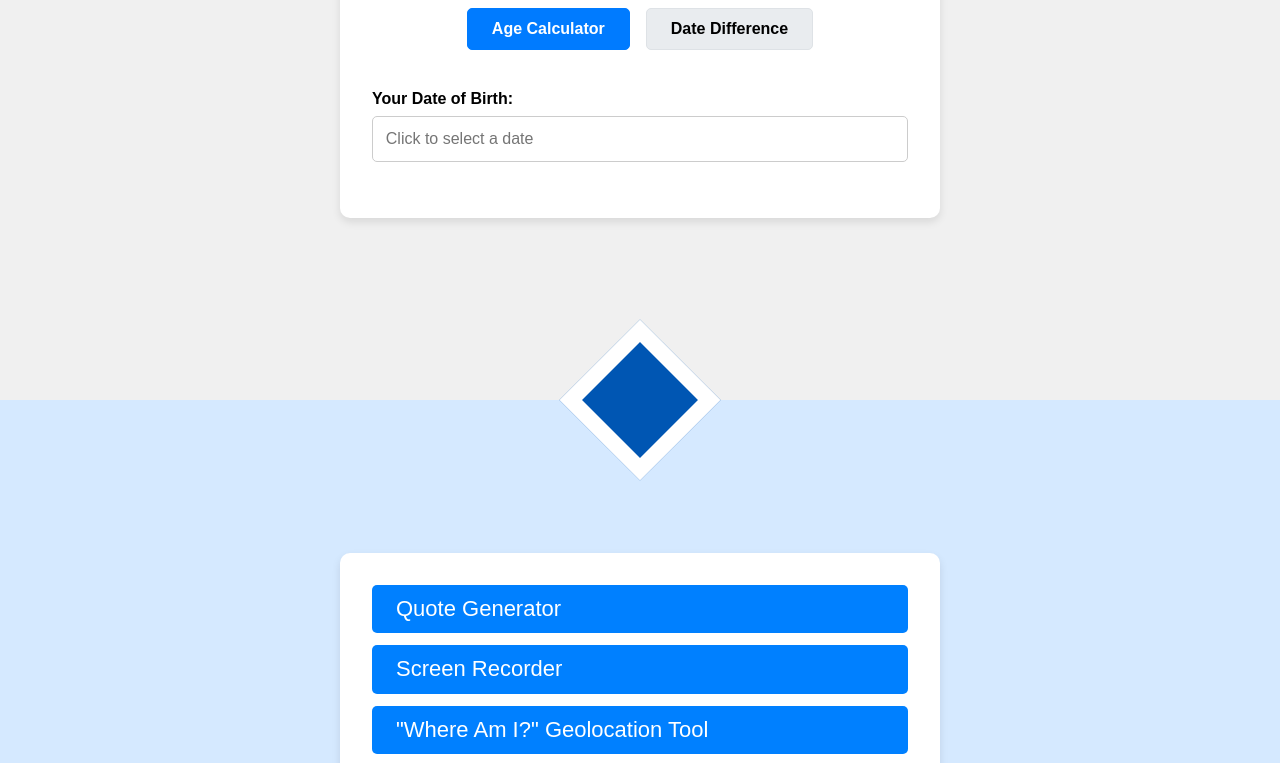
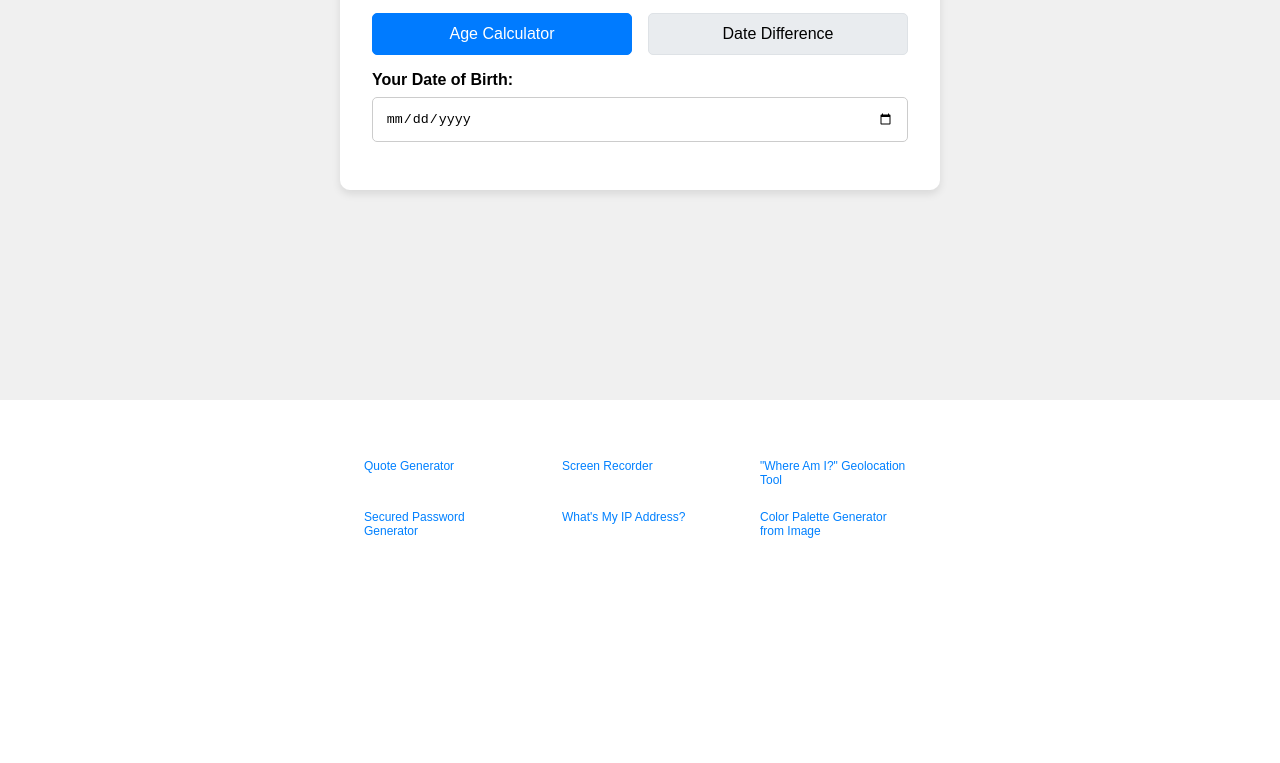
Before and after one commit to sumitkarn12/age-and-date-diff-calculator, a plain HTML site: page index.html in a window 1280 px wide. Shown: the part 320-1083 px from the top of the page. After the commit the page ends 917 px from the top, so only its background shows below. Drawn offline with nearby package versions, Linux system fonts and the light colour scheme.

Commit message:
Code overhauled and native date picked used

```diff
--- a/index.html
+++ b/index.html
@@ -6,21 +6,19 @@
 	<meta name="viewport" content="width=device-width, initial-scale=1.0" />
 	<title>Age & Date Difference Calculator</title>
 
-    <link rel="stylesheet" href="https://cdn.jsdelivr.net/npm/flatpickr/dist/flatpickr.min.css" />
-
-    <link rel="stylesheet" href="/style.css" />
+	<link rel="stylesheet" href="style.css" />
 </head>
 
 <body>
 
-    <div class="container center">
+	<div class="container">
 		<div class="calculator-container">
 			<h1>Age & Date Difference Calculator</h1>
 			<p>Choose a mode to get started.</p>
 
 			<div class="mode-selector">
 				<label>
-                    <input type="radio" name="mode" value="age" checked />
+          <input type="radio" name="mode" value="age" checked/>
           <span>Age Calculator</span>
         </label>
 				<label>
@@ -33,20 +31,18 @@
 				<div id="age-mode" class="mode-content">
 					<div class="input-group">
 						<label for="dob-input">Your Date of Birth:</label>
-                        <input type="text" id="dob-input" placeholder="Click to select a date" />
+						<input type="date" id="dob-input" placeholder="Click to select a date" />
           </div>
         </div>
 
         <div id="difference-mode" class="mode-content" style="display: none;">
-                    <div class="mode-content-inline">
           <div class="input-group">
             <label for="from-date-input">Start Date:</label>
-                            <input type="text" id="from-date-input" placeholder="Click to select a date" />
+            <input type="date" id="from-date-input" placeholder="Click to select a date" />
           </div>
           <div class="input-group">
             <label for="to-date-input">End Date:</label>
-                            <input type="text" id="to-date-input" placeholder="Click to select a date" />
-                        </div>
+            <input type="date" id="to-date-input" placeholder="Click to select a date" />
           </div>
         </div>
       </div>
@@ -63,12 +59,8 @@
     </div>
   </div>
 
-    <div class="center">
-        <div class="diamond"></div>
-    </div>
-
-    <div class="container center link-wrapper">
-        <div class="links block-link">
+<div class="links-wrapper">
+	<div class="links">
 		<a href="#">Quote Generator</a>
 		<a href="#">Screen Recorder</a>
 		<a href="#">"Where Am I?" Geolocation Tool</a>
@@ -80,7 +72,6 @@
 
   <script src="https://unpkg.com/dayjs@1.10.4/dayjs.min.js"></script>
   <script src="https://unpkg.com/dayjs@1.10.4/plugin/advancedFormat.js"></script>
-    <script src="https://cdn.jsdelivr.net/npm/flatpickr"></script>
   <script src="/script.js"></script>
 </body>
 
--- a/script.js
+++ b/script.js
@@ -20,51 +20,35 @@ const monthsText = document.getElementById('months-text');
 const daysSpan = document.getElementById('days-span');
 const daysText = document.getElementById('days-text');
 
-// Initialize Flatpickr for the single date input (Age Mode)
-flatpickr(dobInput, {
-    dateFormat: "Y-m-d",
-    maxDate: "today",
-    onChange: function (selectedDates, dateStr) {
-        if (dateStr) {
-            calculateAge(dateStr);
-        }
+dobInput.setAttribute("max", dayjs(new Date()).format("YYYY-MM-DD"));
+dobInput.addEventListener( "change", e => {
+  e.preventDefault();
+  calculateAge( e.target.value );
+});
+
+fromDateInput.addEventListener("change", e => {
+  e.preventDefault();
+  toDateInput.setAttribute( "min", dayjs( e.target.value ).format( "YYYY-MM-DD" ) );
+  if( toDateInput.value ) {
+    calculateDateDifference( fromDateInput.value, toDateInput.value );
   }
 });
-
-// Initialize Flatpickr for the two date inputs (Difference Mode)
-flatpickr(fromDateInput, {
-    dateFormat: "Y-m-d",
-    maxDate: "today",
-    onChange: function (selectedDates, dateStr) {
-        if (dateStr && toDateInput.value) {
-            calculateDateDifference(dateStr, toDateInput.value);
-        } else {
-            hideResult();
-        }
-    }
-});
-
-flatpickr(toDateInput, {
-    dateFormat: "Y-m-d",
-    maxDate: "today",
-    onChange: function (selectedDates, dateStr) {
-        if (dateStr && fromDateInput.value) {
-            calculateDateDifference(fromDateInput.value, dateStr);
-        } else {
-            hideResult();
-        }
+toDateInput.addEventListener( "change", e => {
+  e.preventDefault();
+  if (fromDateInput.value) {
+    calculateDateDifference(fromDateInput.value, toDateInput.value);
   }
 });
 
 // Function to update the UI based on the selected mode
 function switchMode(mode) {
   if (mode === 'age') {
-        ageModeDiv.style.display = 'block';
+    ageModeDiv.style.display = 'flex';
     differenceModeDiv.style.display = 'none';
     hideResult();
   } else {
     ageModeDiv.style.display = 'none';
-        differenceModeDiv.style.display = 'block';
+    differenceModeDiv.style.display = 'flex';
     hideResult();
   }
 }
--- a/style.css
+++ b/style.css
@@ -2,71 +2,78 @@ body {
   font-family: Arial, sans-serif;
   margin: 0;
   padding: 0;
+  box-sizing: border-box;
 }
 
-.center {
+.container {
+  background-color: #f0f0f0;
+  transition: background-color 0.3s ease;
+}
+
+.calculator-container {
+  background-color: #fff;
+  padding: 2rem;
+  transition: all 0.3s ease;
+}
+
+/* Desktop and Tablet Styles */
+@media (min-width: 768px) {
+  .container {
+    min-height: 90vh;
     display: flex;
     justify-content: center;
     align-items: center;
   }
 
-.container {
-    min-height: 90vh;
-    margin: 0;
-    background-color: #f0f0f0;
-    transition: background-color 0.3s ease;
-}
-
-.calculator-container,
-.links {
+  .calculator-container {
     background-color: #fff;
     padding: 2rem;
-    border-radius: 0;
-    box-shadow: none;
     text-align: center;
-    width: 100%;
-    min-height: 100vh;
     box-sizing: border-box;
     transition: all 0.3s ease;
-}
-
-.container.link-wrapper {
-    background-color: #d5e9ff;
-}
-
-.links.block-link {
-    display: flex;
-    flex-direction: column;
-    gap: 12px;
-}
-
-.links a {
-    cursor: pointer;
-    background-color: #0080ff;
-    color: #fff;
-    font-size: 22px;
-    padding: 0.7rem 1.5rem;
-    text-align: left;
-    border-radius: 5px;
-    text-decoration: none;
-    transition: background-color 0.2s ease, transform 0.2s ease;
-}
-
-/* Desktop and Tablet Styles */
-@media (min-width: 768px) {
-
-    .calculator-container,
-    .links {
     width: 90%;
     max-width: 600px;
     min-height: auto;
     border-radius: 10px;
     box-shadow: 0 4px 8px rgba(0, 0, 0, 0.1);
   }
+
+  .links a {
+    width: 25%!important;
+  }
+}
+
+.links-wrapper {
+  display: flex;
+  align-items: center;
+  justify-content: center;
+}
+.links {
+  display: flex;
+  flex-wrap: wrap;
+  padding: 3rem;
+  width: 90%;
+  max-width: 600px;
+}
+.links a {
+  cursor: pointer;
+  color: #0080ff;
+  padding: 0.7rem 1.5rem;
+  text-align: left;
+  border-radius: 5px;
+  text-decoration: none;
+  font-size: 12px;
+  width: 100%;
+  transition: all 0.2s ease;
+}
+.links a:hover {
+  background-color: #0080ff;
+  color: #fff;
 }
 
 h1 {
   color: #333;
+  font-size: 22px;
 }
 
 p {
@@ -78,18 +85,23 @@ p {
   display: flex;
   justify-content: center;
   gap: 1rem;
-    margin-bottom: 2rem;
+  margin-bottom: 1rem;
+}
+.mode-selector label {
+  width: 100%;
 }
 
 .mode-selector span {
-    display: inline-block;
+  width: 100%;
+  display: block;
+  box-sizing: border-box;
   cursor: pointer;
-    font-weight: bold;
   background-color: #e9ecef;
   padding: 0.7rem 1.5rem;
   border-radius: 5px;
-    transition: background-color 0.2s ease, transform 0.2s ease;
+  transition: all 0.2s ease;
   border: 1px solid #dee2e6;
+  text-align: center;
 }
 
 .mode-selector input[type="radio"] {
@@ -113,22 +125,11 @@ p {
   border-color: #0056b3;
 }
 
-.mode-content-wrapper {
-    display: flex;
-    justify-content: center;
-}
-
 .mode-content {
   animation: fadeIn 0.5s ease-in-out;
-    width: 100%;
-    /* Make sure each mode takes full width */
-}
-
-.mode-content-inline {
-    display: flex;
-    justify-content: space-around;
-    gap: 16px;
-    flex: 1;
+  justify-content: space-between;
+  gap: 8px;
+  margin-bottom: 1rem;
 }
 
 @keyframes fadeIn {
@@ -142,22 +143,17 @@ p {
     transform: translateY(0);
   }
 }
-
-.input-group {
-    margin-bottom: 1.5rem;
+.input-group{ flex: 1; }
+.input-group label {
+  display: block;
+  margin-bottom: 0.5rem;
+  font-weight: bold;
   text-align: left;
 }
 
-label {
-    display: block;
-    margin-bottom: 0.5rem;
-    font-weight: bold;
-}
-
-input[type="text"] {
+input[type="date"] {
   width: 100%;
   padding: 0.8rem;
-    font-size: 1rem;
   border: 1px solid #ccc;
   border-radius: 5px;
   box-sizing: border-box;
@@ -169,7 +165,6 @@ input[type="text"] {
   border: 1px solid #ddd;
   border-radius: 5px;
   background-color: #f9f9f9;
-    /* margin-top: 2rem; */
 }
 
 #result-message {
@@ -188,12 +183,3 @@ input[type="text"] {
   color: #007BFF;
   font-size: 1.5rem;
 }
-
-.diamond {
-    width: 82px;
-    height: 82px;
-    background-color: #0056b3;
-    transform: rotate(45deg);
-    position: absolute;
-    border: 16px solid #fff;
-}
```
Lines whose indentation alone changed are shown as unchanged.
